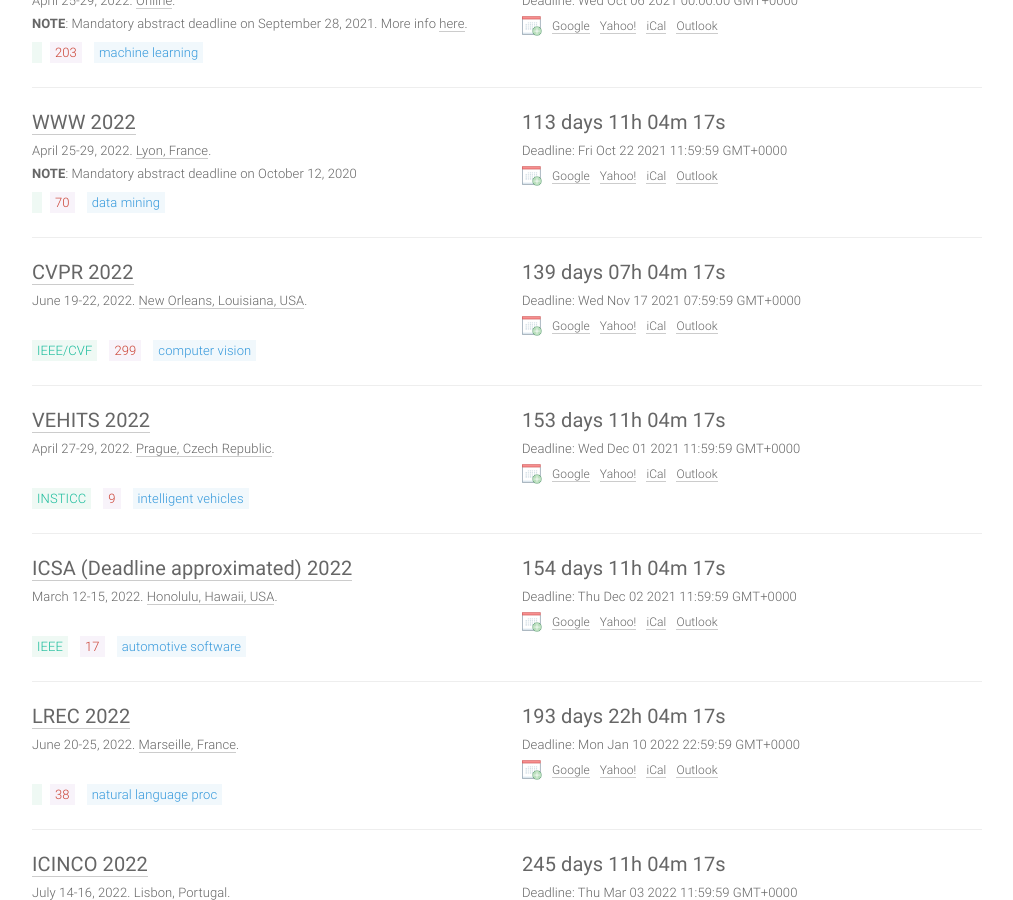
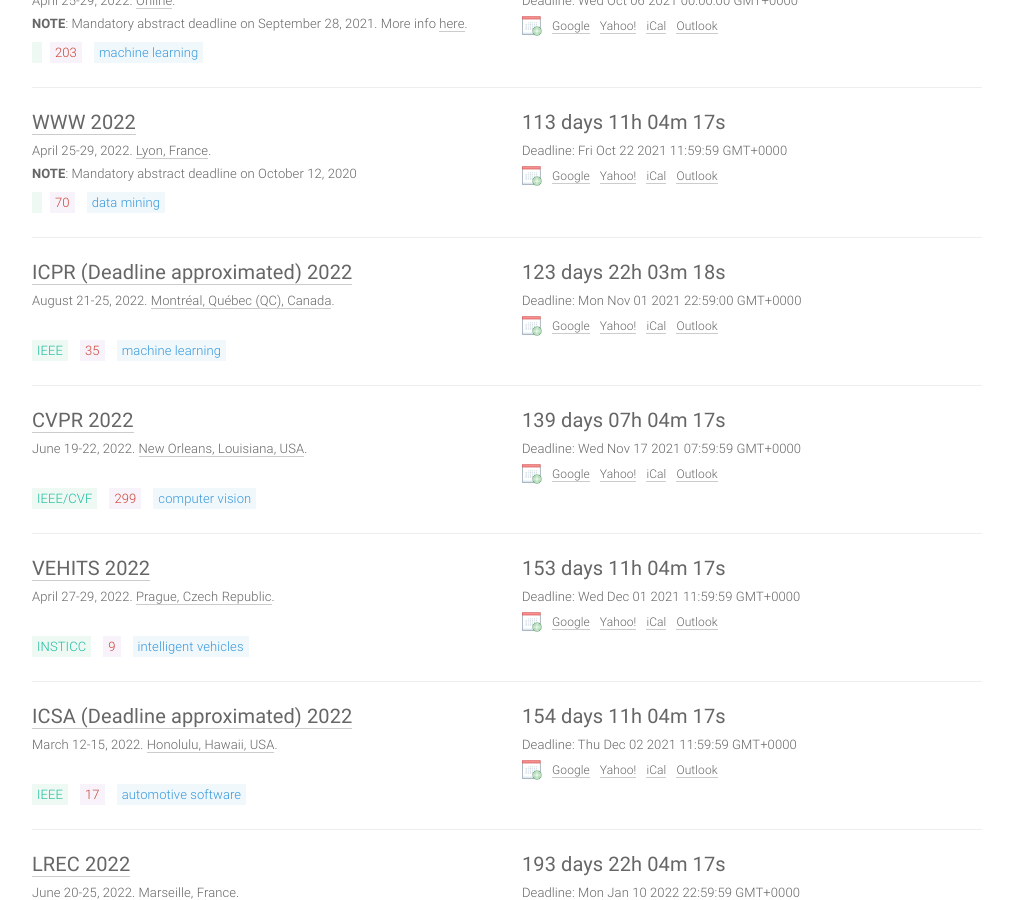
Before and after one commit to paperswithcode/ai-deadlines, a Jekyll site: the page built from index.html, in a window 1280 px wide and 900 px high, scrolled down 1538 px. Shown: the whole window, without its empty margins (133-1146 px from the left). Built offline with Jekyll 4.4.1, drawn with Linux system fonts in a browser that asks for light colours; comment, search, counter and statistics services are not loaded; some of the changed text lies outside the part shown.

Commit message:
Update conferences.yml

```diff
--- a/_data/conferences.yml
+++ b/_data/conferences.yml
@@ -317,16 +317,18 @@
   place: Online
   sub: CV
 
-- title: ICPR
-  hindex: 38
-  year: 2020
-  id: icpr20
-  link: https://www.micc.unifi.it/icpr2020/
-  deadline: '2020-07-15 23:59:00'
+- title: ICPR (Deadline approximated)
+  long: International Conference on Pattern Recognition
+  hindex: 35
+  year: 2022
+  id: icpr22
+  link: http://www.icpr2022.com/
+  deadline: '2021-11-01 23:59:00'
   timezone: UTC+1
-  date: January 10-15, 2021
-  place: Milan, Italy
+  date: August 21-25, 2022
+  place: Montréal, Québec (QC), Canada
   sub: ML
+  host: IEEE
 
 - title: CoNLL
   hindex: 34
```
